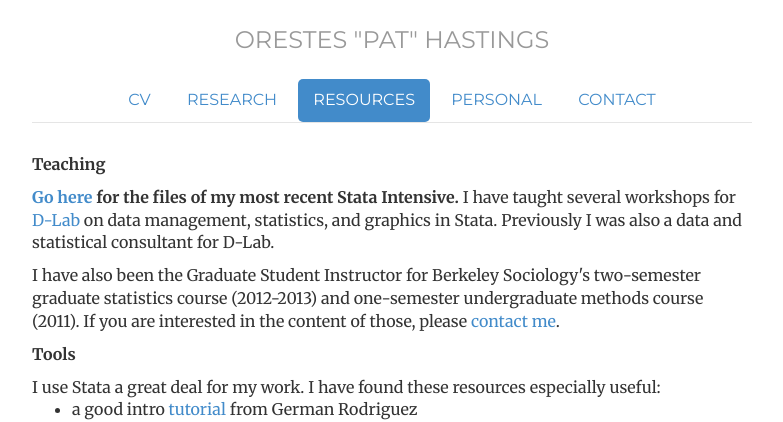
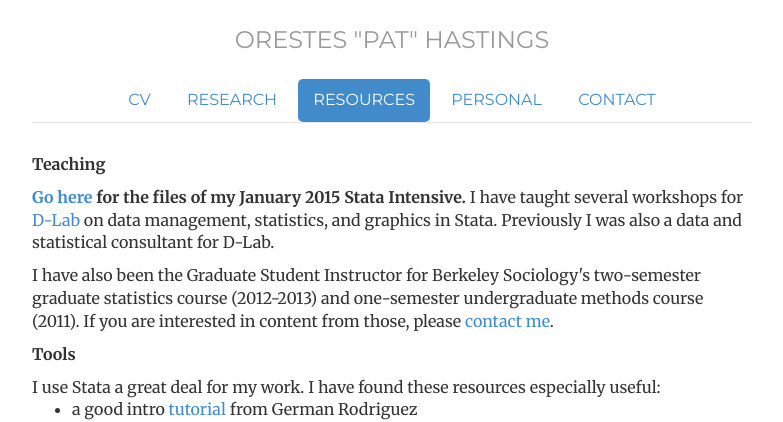
Before and after one commit to ophastings/ophastings.github.io, a Jekyll site: the page built from resources/index.html, in a window 1280 px wide. Shown: the top 422 px of the page, without its empty margins (248-1031 px from the left). Built offline with Jekyll 4.4.1, drawn with Linux system fonts in a browser that asks for light colours; comment, search, counter and statistics services are not loaded.

Commit message:
Update index.html

```diff
--- a/resources/index.html
+++ b/resources/index.html
@@ -10,14 +10,14 @@ description: Resources page of ophastings.com, the website of Orestes Hastings,
 ---
 
 <b><p>Teaching</p></b>
-<p> <b><a href="../stataintensive">Go here</a> for the files of my most recent Stata Intensive.</b> I have taught several workshops
+<p> <b><a href="../stataintensive">Go here</a> for the files of my January 2015 Stata Intensive.</b> I have taught several workshops
 	for <a href = "http://dlab.berkeley.edu/people/pat-hastings">D-Lab</a> on data management, statistics, and graphics
 	in Stata. Previously I was also a data and statistical consultant for D-Lab.
 </p>
 
 <p> I have also been the Graduate Student Instructor for Berkeley Sociology's two-semester
 	graduate statistics course (2012-2013) and one-semester undergraduate methods course (2011).
-	If you are interested in the content of those, please <a href="../contact">contact me</a>.
+	If you are interested in content from those, please <a href="../contact">contact me</a>.
 </p>
 
 <b><p>Tools</p></b>
```
